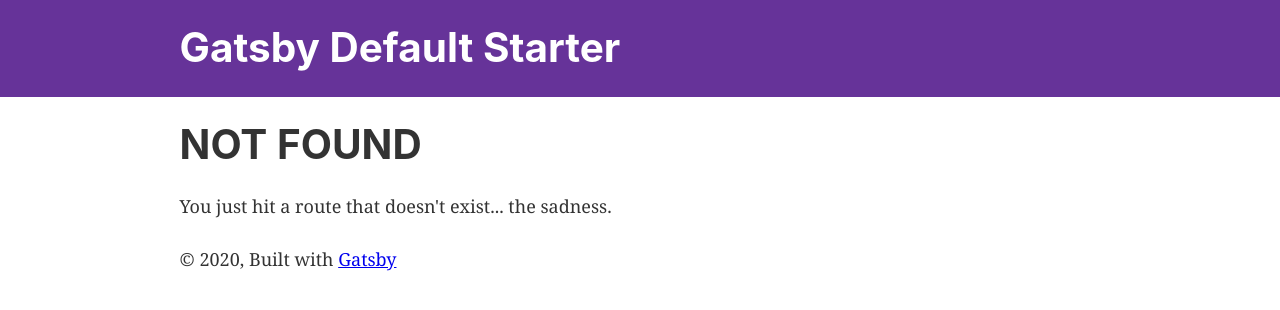
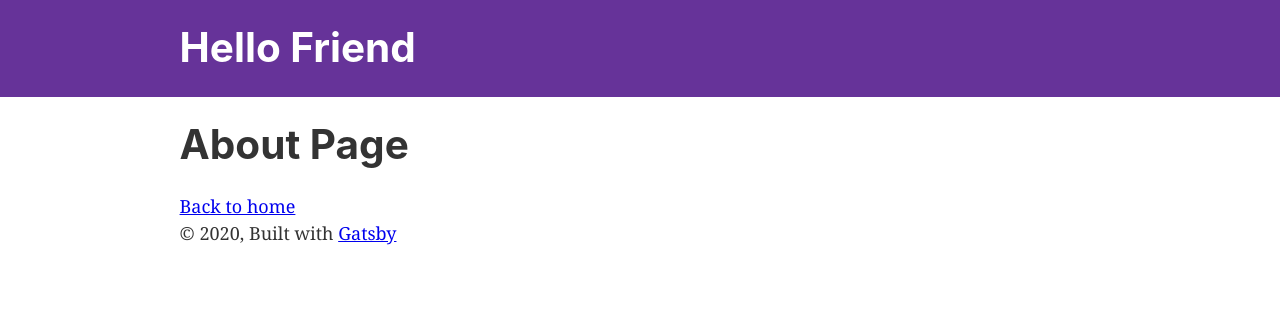
Before and after one commit to toddster79/hello-friend, a Gatsby site: page /about in a window 1280 px wide. Before the commit this address had no page. Built offline with nearby package versions, Linux system fonts and the light colour scheme; Gatsby itself is replaced by a stand-in of ours.

Commit message:
Added about-page component

```diff
--- a/gatsby-config.js
+++ b/gatsby-config.js
@@ -1,6 +1,6 @@
 module.exports = {
   siteMetadata: {
-    title: `Gatsby Default Starter`,
+    title: `Hello Friend`,
     description: `Kick off your next, great Gatsby project with this default starter. This barebones starter ships with the main Gatsby configuration files you might need.`,
     author: `@gatsbyjs`,
   },
--- /dev/null
+++ b/src/pages/about.js
@@ -0,0 +1,15 @@
+import React from 'react'
+import { Link } from 'gatsby'
+
+import Layout from '../components/layout'
+import SEO from '../components/seo'
+
+const About = () => (
+    <Layout>
+        <SEO title="About" />
+        <h1>About Page</h1>
+        <Link to="/">Back to home</Link>
+    </Layout>
+)
+
+export default About
--- a/src/pages/index.js
+++ b/src/pages/index.js
@@ -15,6 +15,7 @@ const IndexPage = () => (
       <Image />
     </div>
     <Link to="/page-2/">Go to page 2</Link> <br />
+    <Link to="/about/">About</Link>
     <Link to="/using-typescript/">Go to "Using TypeScript"</Link>
   </Layout>
 )
```
